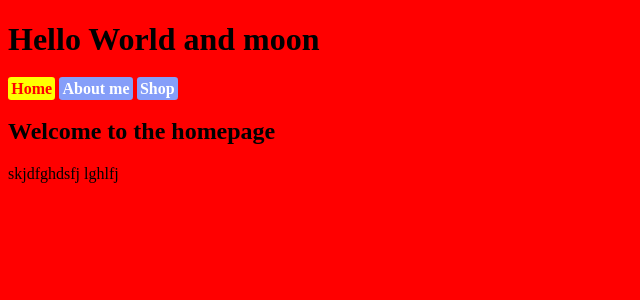
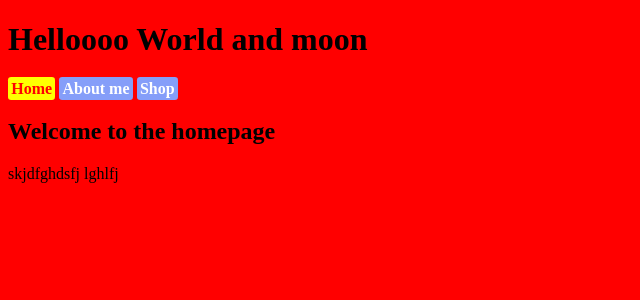
Before and after one commit to mari-karmari/token, a PHP site: page /?page=1 in a window 1280 px wide. Shown: the top 300 px of the page, without its empty margins (0-640 px from the left). Run offline with PHP 8.4, Linux system fonts and the light colour scheme.

Commit message:
Update index.php

```diff
--- a/index.php
+++ b/index.php
@@ -7,7 +7,7 @@
     <link rel="stylesheet" type="text/css" href="css.css">
 </head>
 <body>
-    <h1>Hello World and moon</h1>
+    <h1>Helloooo World and moon</h1>
 
 
 
```
